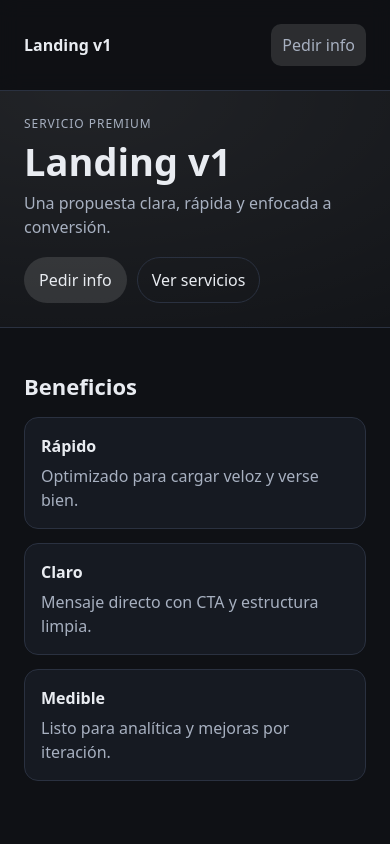
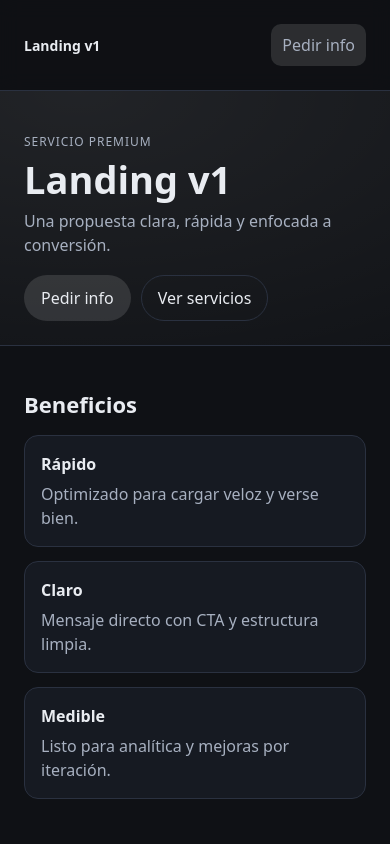
Before and after one commit to blackoutbusiness-hub/landing-v1, a plain HTML site: page index.html in a window 390 px wide. Shown: the top 844 px of the page. Drawn offline with Linux system fonts and the light colour scheme.

Commit message:
Improve topbar spacing for mobile

```diff
--- a/styles.css
+++ b/styles.css
@@ -180,3 +180,9 @@ input, textarea {
 @media (max-width: 520px) {
   .topbar__links a:not(.btn) { display: none; }
 }
+.hero { padding-top: 18px; }
+@media (max-width: 520px) {
+  .topbar__inner { justify-content: space-between; }
+  .brand { font-size: 14px; }
+  .btn { padding: 10px 16px; }
+}
```
